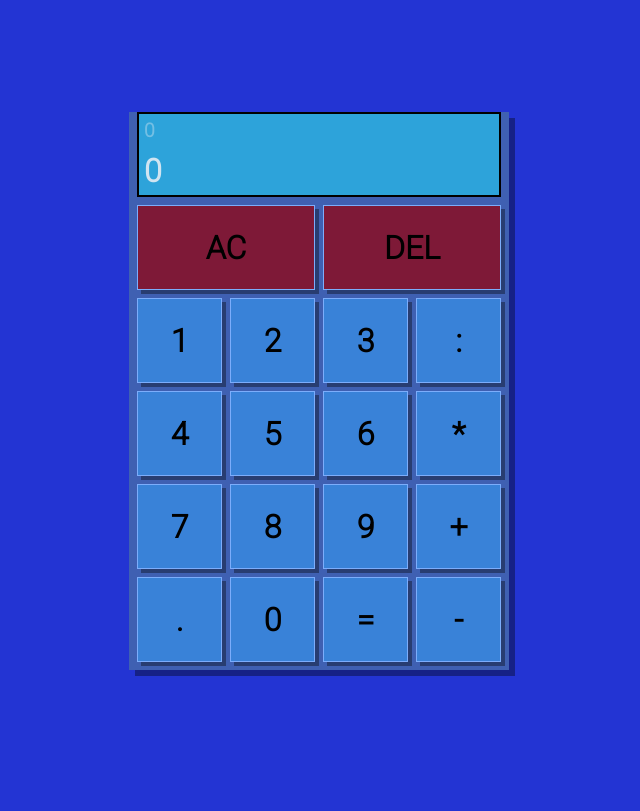
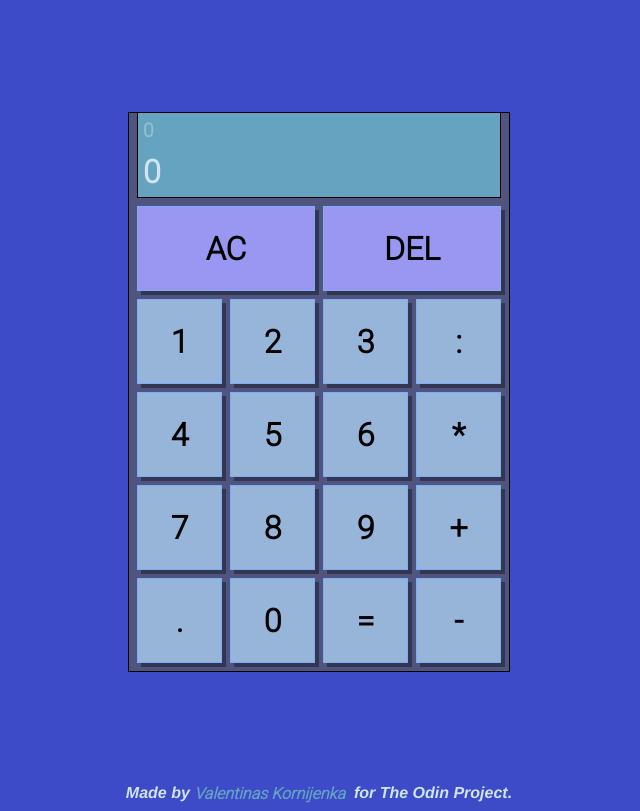
Before and after one commit to ValK-98/calculator, a plain HTML site: page index.html in a window 1280 px wide. Shown: the whole page, without its empty margins (321-961 px from the left). Drawn offline with Linux system fonts and the light colour scheme.

Commit message:
changed css colors, defined html class

```diff
--- a/index.html
+++ b/index.html
@@ -14,26 +14,33 @@
         <div id="previous-num"></div>
         <div id="current-num"></div>
       </div>
-      <button class="ac">AC</button>
-      <button class="del">DEL</button>
-      <button id="one">1</button>
-      <button id="two">2</button>
-      <button id="three">3</button>
-      <button id="division">:</button>
-      <button id="four">4</button>
-      <button id="five">5</button>
-      <button id="six">6</button>
-      <button id="multiplier">*</button>
-      <button id="seven">7</button>
-      <button id="eight">8</button>
-      <button id="nine">9</button>
-      <button id="plus">+</button>
-      <button id="dot">.</button>
-      <button id="zero">0</button>
-      <button id="equal">=</button>
-      <button id="minus">-</button>
+      <button class="ac operator">AC</button>
+      <button class="del operator">DEL</button>
+      <button class="number">1</button>
+      <button class="number">2</button>
+      <button class="number">3</button>
+      <button id="division" class="operator">:</button>
+      <button class="number">4</button>
+      <button class="number">5</button>
+      <button class="number">6</button>
+      <button id="multiplier" class="operator">*</button>
+      <button class="number">7</button>
+      <button class="number">8</button>
+      <button class="number">9</button>
+      <button id="plus" class="operator">+</button>
+      <button id="dot" class="operator">.</button>
+      <button class="number">0</button>
+      <button id="equal" class="operator">=</button>
+      <button id="minus" class="operator">-</button>
       <div></div>
     </div>
     <script src="script.js" async defer></script>
   </body>
+  <footer>
+    <div id="footer">
+      Made by&nbsp
+      <a href="http://https://github.com/ValK-98">Valentinas Kornijenka</a>&nbsp
+      for The Odin Project.
+    </div>
+  </footer>
 </html>
--- a/script.js
+++ b/script.js
@@ -7,16 +7,7 @@ document.getElementById("previous-num").innerHTML = `${storedNum}`;
 //look into data numbers for HTML
 //look into text content for HTML to create loop for number input
 
-const zero = document.getElementById("zero");
-const one = document.getElementById("one");
-const two = document.getElementById("two");
-const three = document.getElementById("three");
-const four = document.getElementById("four");
-const five = document.getElementById("five");
-const six = document.getElementById("six");
-const seven = document.getElementById("seven");
-const eight = document.getElementById("eight");
-const nine = document.getElementById("nine");
+const nums = document.querySelectorAll("number");
 const ac = document.getElementById("ac");
 const del = document.getElementById("del");
 const division = document.getElementById("division");
--- a/style.css
+++ b/style.css
@@ -3,13 +3,13 @@
 *::before,
 *::after {
   font-family: "Roboto", sans-serif;
-  background-color: rgb(35, 52, 211);
-  --display-color: rgb(45, 163, 218);
-  --background-color: rgba(77, 117, 163, 0.678);
-  --del-button-color: rgb(126, 25, 55);
-  --del-button-color-hover: rgba(156, 29, 46, 0.958);
-  --button-color: rgba(57, 134, 221, 0.897);
-  --button-hover-color: rgba(114, 173, 241, 0.958);
+  background-color: rgb(61, 75, 200);
+  --display-color: rgb(101, 163, 192);
+  --background-color: rgba(87, 90, 93, 0.678);
+  --del-button-color: rgb(153, 151, 241);
+  --del-button-color-hover: rgb(149, 148, 250);
+  --button-color: rgba(160, 192, 226, 0.897);
+  --button-hover-color: rgba(143, 183, 226, 0.897);
   --hover-text-color: rgb(209, 228, 241);
   --previous-num-color: rgba(209, 228, 241, 0.424);
   --current-num-color: rgb(209, 228, 241);
@@ -19,7 +19,7 @@
 
 #container {
   background-color: var(--background-color);
-  box-shadow: 6px 6px rgba(0, 0, 0, 0.363);
+  border: 1.5px solid var(--border-color);
   display: grid;
   justify-content: center;
   align-content: center;
@@ -34,7 +34,9 @@
 
 #output {
   background-color: var(--display-color);
-  border: 2px solid black;
+  border-bottom: 1.5px solid var(--border-color);
+  border-left: 1.5px solid var(--border-color);
+  border-right: 1.5px solid var(--border-color);
   grid-column: span 4;
   display: flex;
   align-items: flex-start;
@@ -89,3 +91,16 @@ button:hover {
   color: var(--hover-text-color);
   border: 1px solid var(--border-color);
 }
+
+#footer {
+  display: flex;
+  justify-content: center;
+  color: var(--current-num-color);
+  font-style: italic;
+  font-family: "Helvetica Neue", sans-serif;
+}
+
+a {
+  text-decoration: none;
+  color: var(--display-color);
+}
```
